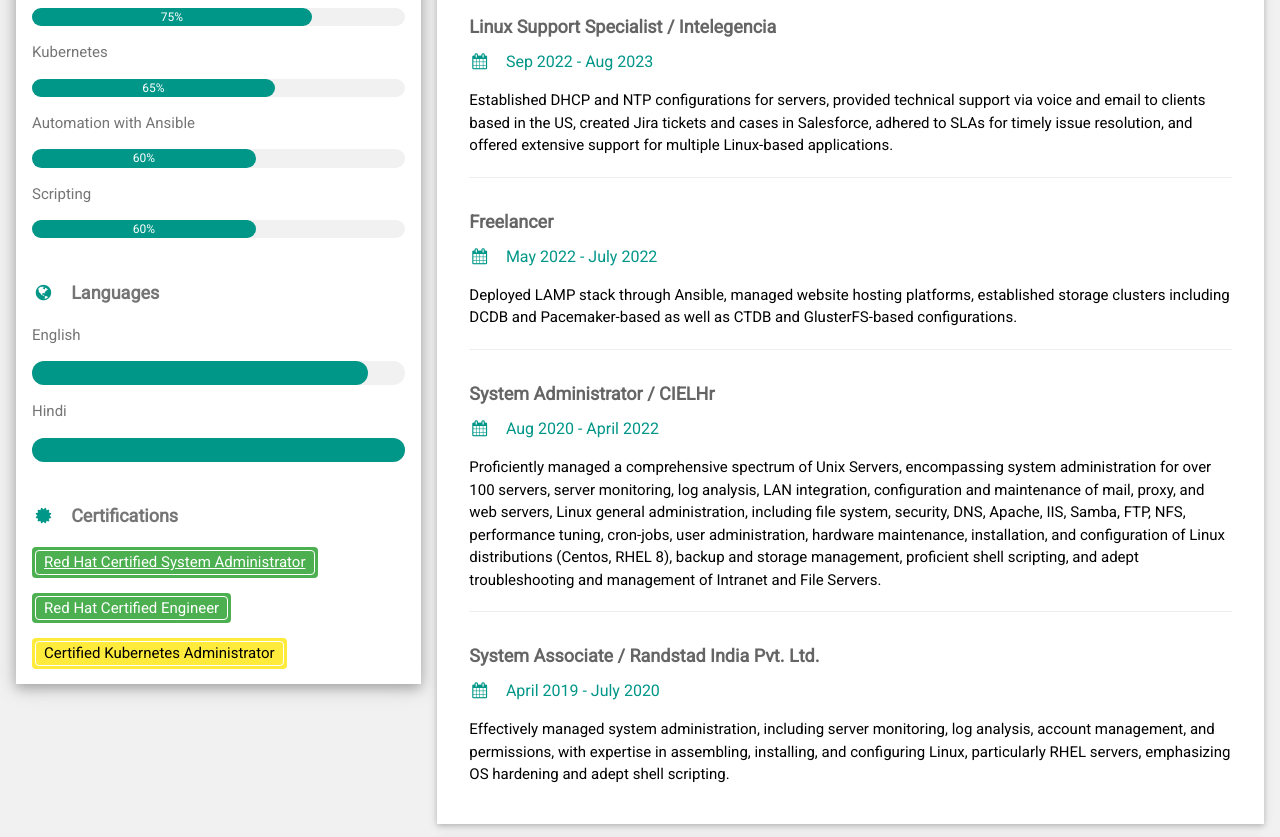
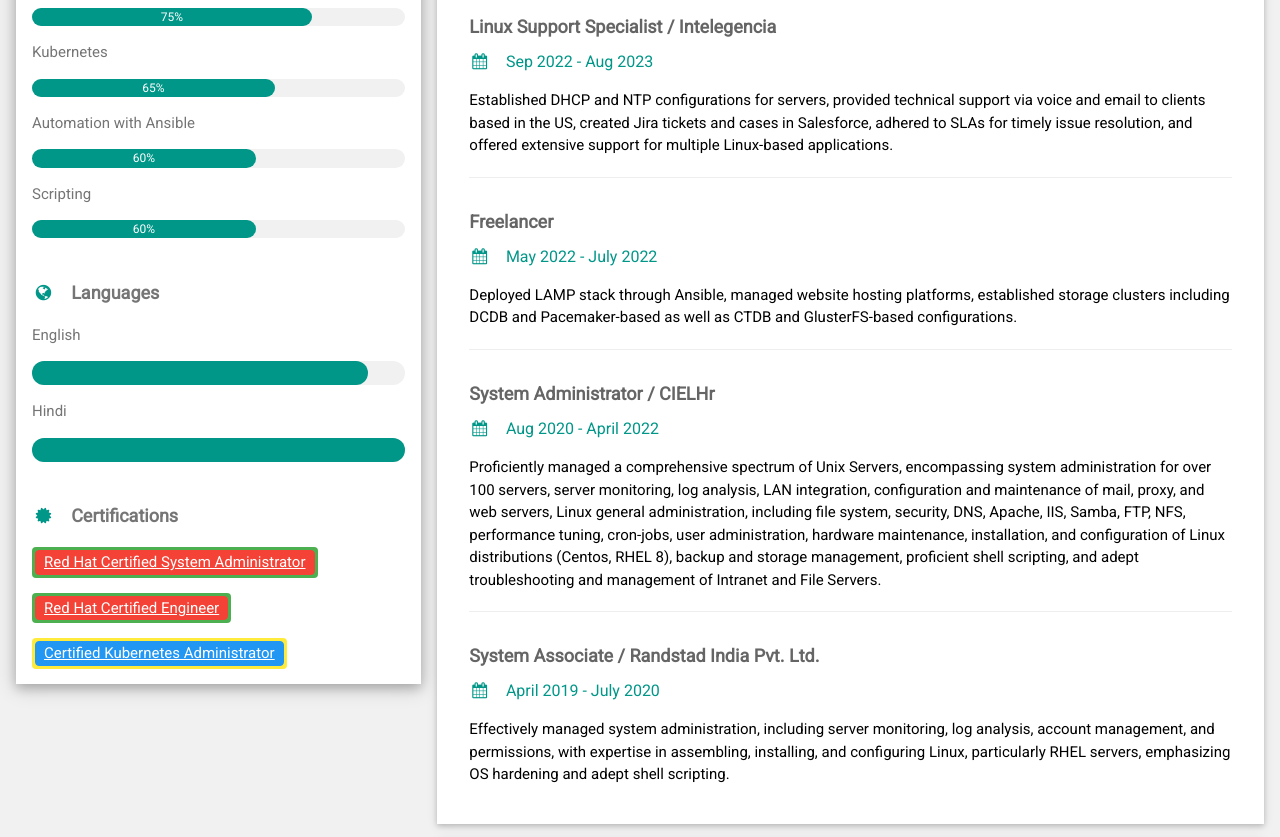
Before and after one commit to gighub4u/wwwresume, a plain HTML site: page index.html in a window 1280 px wide. Shown: the part 305-1142 px from the top of the page. Drawn offline with nearby package versions, Linux system fonts and the light colour scheme.

Commit message:
changed colour and border with href for all

```diff
--- a/index.html
+++ b/index.html
@@ -69,23 +69,23 @@ html,body,h1,h2,h3,h4,h5,h6 {font-family: "Roboto", sans-serif}
 
           <p class="w3-large w3-text-theme"><b><i class="fa fa-certificate fa-fw w3-margin-right w3-text-teal"></i>Certifications</b></p>
           <div class="w3-tag w3-round w3-green" style="padding:3px">
-            <div class="w3-tag w3-round w3-green w3-border w3-border-white">
-              <a href="#" onclick="window.location.href='https://rhtapps.redhat.com/verify?certId=220-068-068'; return false;">Red Hat Certified System Administrator</a>
+            <div class="w3-tag w3-round w3-red w3-border w3-border-red w3-hover-border-white">
+              <a href="https://rhtapps.redhat.com/verify?certId=220-068-068" target="_blank" rel="noopener noreferrer">Red Hat Certified System Administrator</a>
             </div>
           </div>
           <br>
 
           <p> </p>
           <div class="w3-tag w3-round w3-green" style="padding:3px">
-            <div class="w3-tag w3-round w3-green w3-border w3-border-white">
-              Red Hat Certified Engineer
+            <div class="w3-tag w3-round w3-red w3-border w3-border-red w3-hover-border-white">
+              <a href="https://rhtapps.redhat.com/verify?certId=220-068-068" target="_blank" rel="noopener noreferrer">Red Hat Certified Engineer</a>
             </div>
           </div>
 
           <p> </p>
           <div class="w3-tag w3-round w3-yellow" style="padding:3px">
-            <div class="w3-tag w3-round w3-yellow w3-border w3-border-white">
-              Certified Kubernetes Administrator
+            <div class="w3-tag w3-round w3-blue w3-border w3-border-blue w3-hover-border-white">
+              <a href="https://www.credly.com/badges/a90498dc-a865-457c-a322-a610ffacbe8a/public_url" target="_blank" rel="noopener noreferrer">Certified Kubernetes Administrator</a>
             </div>
           </div>
 
```
